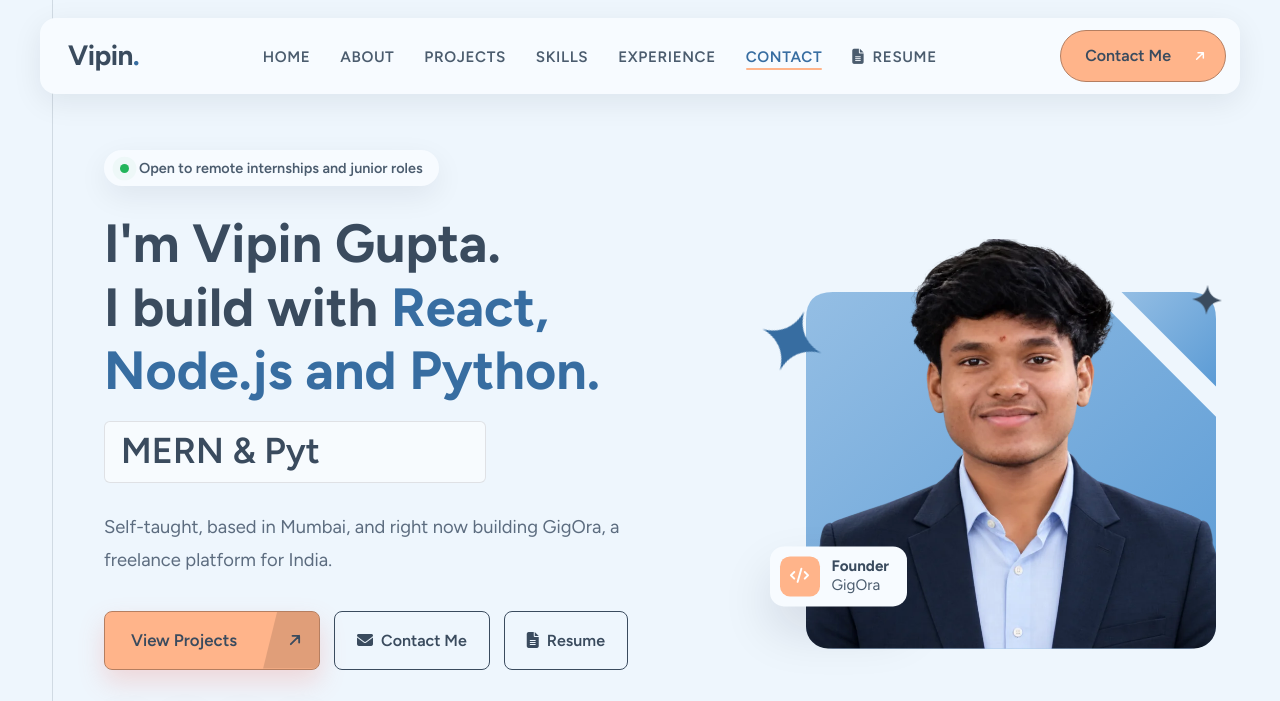
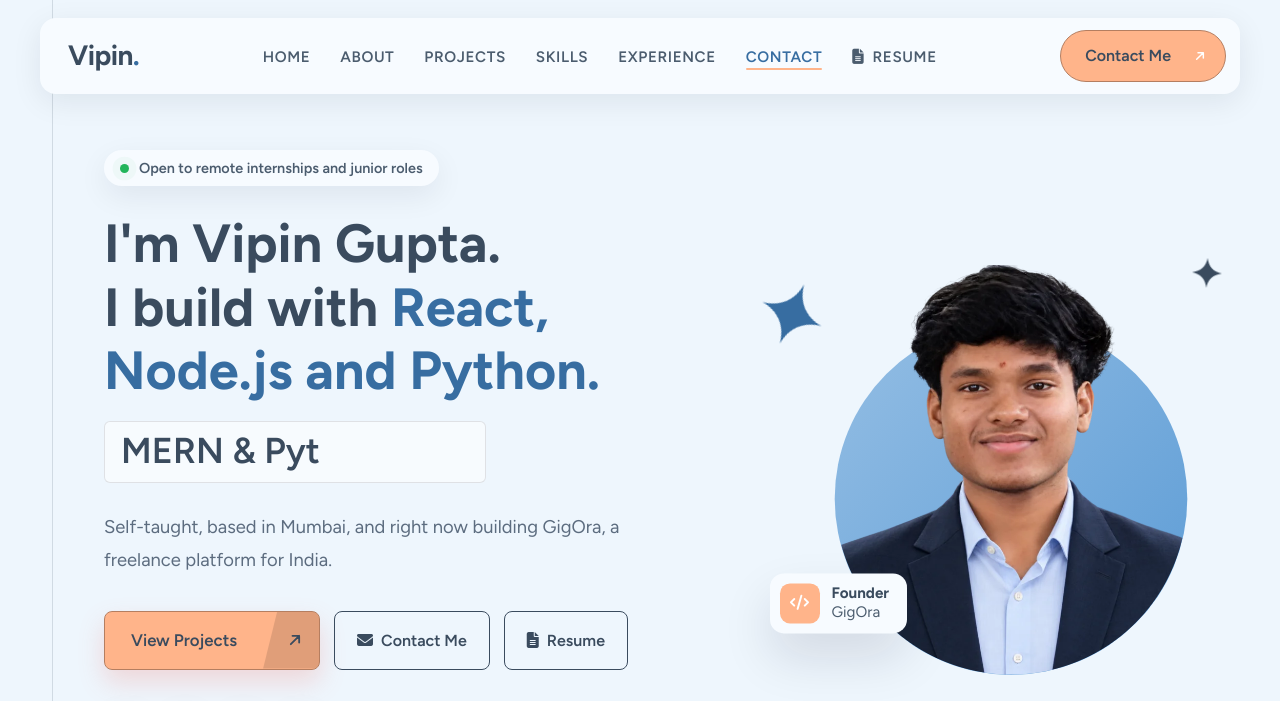
Before and after one commit to VIPK-GUPTA1827/portfolio, a plain HTML site: page index.html in a window 1280 px wide. Shown: the top 701 px of the page. Drawn offline with Linux system fonts and the light colour scheme.

Commit message:
feat(hero): implement pop-out circle avatar with radial gradient mask

```diff
--- a/index.html
+++ b/index.html
@@ -202,15 +202,14 @@
                 <span class="sparkle sparkle-big" aria-hidden="true"><svg viewBox="0 0 40 40" aria-hidden="true"><path d="M20 0C21.6 11.5 28.5 18.4 40 20 28.5 21.6 21.6 28.5 20 40 18.4 28.5 11.5 21.6 0 20 11.5 18.4 18.4 11.5 20 0Z"/></svg></span>
                 <span class="sparkle sparkle-small" aria-hidden="true"><svg viewBox="0 0 40 40" aria-hidden="true"><path d="M20 0C21.6 11.5 28.5 18.4 40 20 28.5 21.6 21.6 28.5 20 40 18.4 28.5 11.5 21.6 0 20 11.5 18.4 18.4 11.5 20 0Z"/></svg></span>
                 <div class="photo-shape">
-                    <svg class="shape-bg" viewBox="0 0 460 400" preserveAspectRatio="none" aria-hidden="true">
+                    <svg class="shape-bg" viewBox="0 0 400 400" aria-hidden="true">
                         <defs>
                             <linearGradient id="shapeGrad" x1="0" y1="0" x2="1" y2="1">
                                 <stop offset="0" stop-color="#94bee4"/>
                                 <stop offset="1" stop-color="#5b9bd5"/>
                             </linearGradient>
                         </defs>
-                        <path d="M30 0H320L460 140V370Q460 400 430 400H30Q0 400 0 370V30Q0 0 30 0Z" fill="url(#shapeGrad)"/>
-                        <path d="M354 0H430Q460 0 460 30V106Z" fill="url(#shapeGrad)"/>
+                        <circle cx="200" cy="228" r="172" fill="url(#shapeGrad)"/>
                     </svg>
                     <img src="images/vipin.webp" alt="Vipin Gupta" class="hero-photo" width="800" height="800">
                 </div>
--- a/style.css
+++ b/style.css
@@ -2053,3 +2053,18 @@ body { font-weight: 400; }
 .hero-name {
     text-wrap: balance;
 }
+
+
+/* Circle photo, head pops out above */
+.photo-shape { aspect-ratio: 1 / 1; }
+.hero-photo {
+    clip-path: none;
+    -webkit-mask-image: radial-gradient(ellipse 43% 43% at 50% 57%, #000 99.5%, transparent 100%), linear-gradient(#000, #000);
+    mask-image: radial-gradient(ellipse 43% 43% at 50% 57%, #000 99.5%, transparent 100%), linear-gradient(#000, #000);
+    -webkit-mask-size: 100% 100%, 100% 57%;
+    mask-size: 100% 100%, 100% 57%;
+    -webkit-mask-position: 0 0, 0 0;
+    mask-position: 0 0, 0 0;
+    -webkit-mask-repeat: no-repeat;
+    mask-repeat: no-repeat;
+}
```
